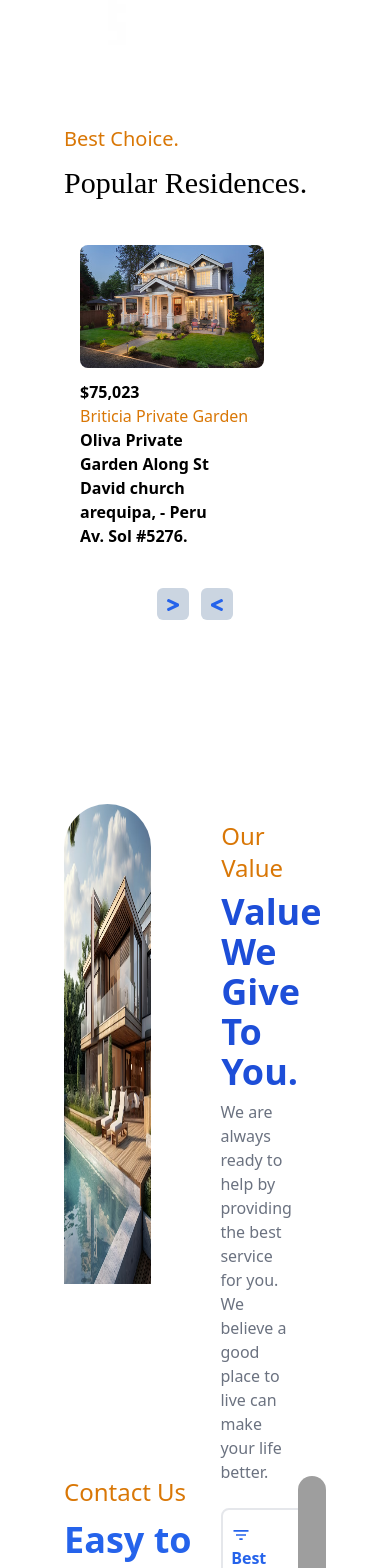
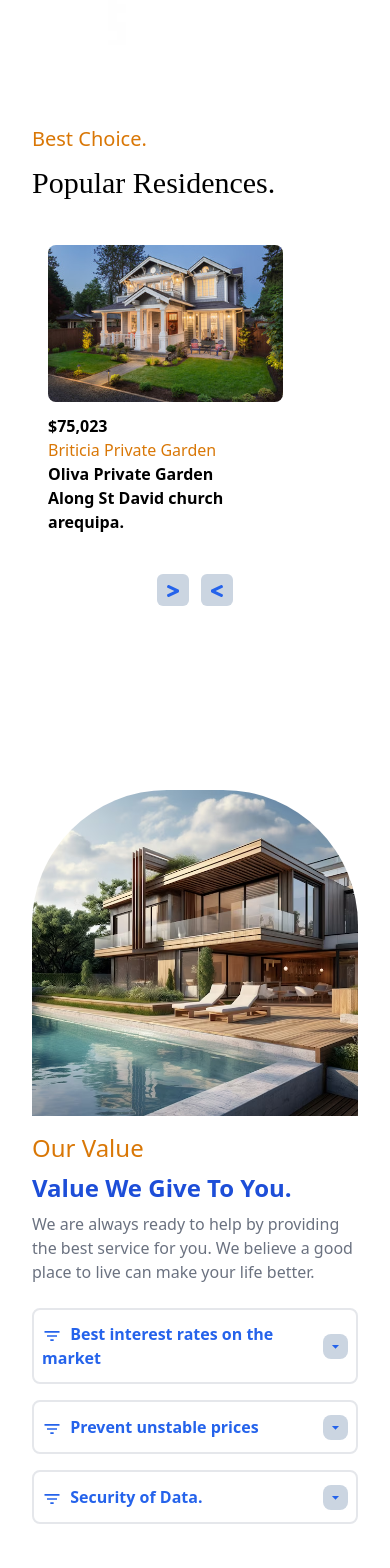
Before and after one commit to TEE2DWHY/RealFy, a React (Vite) app: page / in a window 390 px wide. Shown: the part 1680-3248 px from the top of the page. Built offline with nearby package versions, Linux system fonts and the light colour scheme; grey boxes are pictures that could not be loaded; a web font is replaced by a local one.

Commit message:
started working on mobile responsiveness

```diff
--- a/src/data/data.jsx
+++ b/src/data/data.jsx
@@ -42,8 +42,7 @@ const carouselContents = [
     img: estateOne,
     price: "$75,023",
     name: "Briticia Private Garden",
-    address:
-      "Oliva Private Garden Along St David church arequipa, - Peru Av. Sol #5276.",
+    address: "Oliva Private Garden Along St David church arequipa.",
   },
   {
     img: estateTwo,
--- a/src/pages/Home.jsx
+++ b/src/pages/Home.jsx
@@ -193,7 +193,7 @@ const Home = () => {
         </section>
 
         {/* Popular Residences */}
-        <section className="px-16 mt-20" id="residence">
+        <section className="px-8 md:px-16 mt-20" id="residence">
           <p className="text-xl text-amber-600 mb-3 font-sans">Best Choice.</p>
           <h1 className="text-3xl mb-4">Popular Residences.</h1>
           <div>
@@ -241,28 +241,28 @@ const Home = () => {
         </section>
 
         {/* Features */}
-        <section className="px-16 py-40" id="features">
-          <div className="flex justify-between h-[480px]">
-            <div className="w-2/5">
+        <section className="px-8 md:px-16 py-40" id="features">
+          <div className="flex-col flex items-center  md:flex md:flex-row md:justify-between h-[480px]">
+            <div className="w-full md:w-2/5">
               <img
-                className="w-5/6 h-full rounded-md rounded-tl-[135px] rounded-tr-[135px] rounded-br-[0px] rounded-bl-[0px] cursor-pointer"
+                className="w-full h-full rounded-md rounded-tl-[135px] rounded-tr-[135px] rounded-br-[0px] rounded-bl-[0px] cursor-pointer"
                 src={estateFive}
                 alt="features-img"
               />
             </div>
-            <div className="pt-4 w-2/5">
+            <div className="pt-4 w-full md:w-2/5">
               <p className="text-amber-600 font-sans text-2xl">Our Value</p>
-              <h1 className="text-blue-700 font-sans text-4xl my-2 font-bold">
+              <h1 className="text-2xl text-blue-700 font-sans md:text-4xl my-2 font-bold">
                 Value We Give To You.
               </h1>
-              <p className="w-4/6 font-sans text-gray-500 flex items-center justify-center">
+              <p className="w-full md:w-4/6 font-sans text-gray-500 flex items-center justify-center">
                 We are always ready to help by providing the best service for
                 you. We believe a good place to live can make your life better.
               </p>
               <div className="rounded-md border-solid border-gray-900 py-2">
                 {accordionData.map((data, index) => (
                   <div
-                    className="text-blue-600 my-4 font-sans border-2 py-3 px-2 rounded-lg font-bold w-10/12"
+                    className="w-full text-blue-600 my-4 font-sans border-2 py-3 px-2 rounded-lg font-bold md:w-10/12"
                     key={index}
                   >
                     <div className="flex items-center justify-between">
@@ -289,7 +289,7 @@ const Home = () => {
         </section>
 
         {/* Contact Us */}
-        <section className="px-16 py-8" id="contact-us">
+        <section className="py-52 px-16 md:py-8" id="contact-us">
           <div className="flex  justify-between">
             <div className="font-sans">
               <p className="text-amber-600 text-2xl">Contact Us</p>
```
